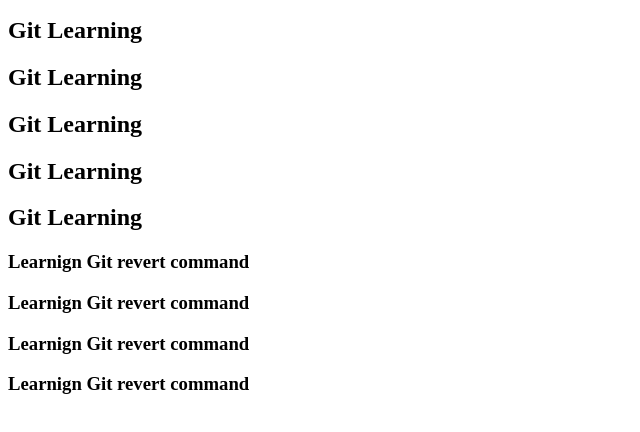
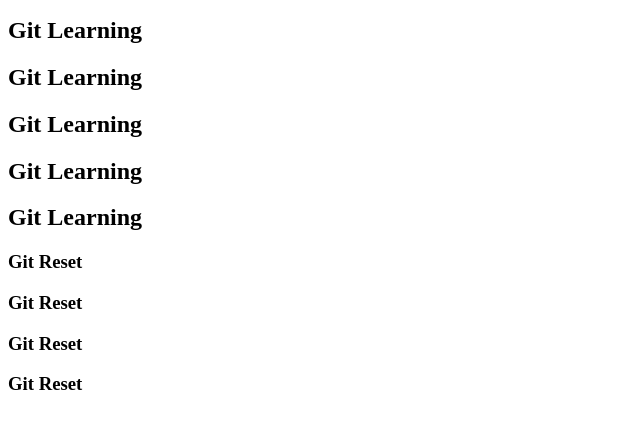
Before and after one commit to Surya-Vijay/Git-Workflow, a plain HTML site: page index.html in a window 1280 px wide. Shown: the part 110-542 px from the top of the page, without its empty margins (0-640 px from the left). Drawn offline with Linux system fonts and the light colour scheme.

Commit message:
reset command

```diff
--- a/index.html
+++ b/index.html
@@ -13,9 +13,10 @@
     <h2>Git Learning</h2>
     <h2>Git Learning</h2>
     <h2>Git Learning</h2>
-    <h3>Learnign Git revert command</h3>
-    <h3>Learnign Git revert command</h3>
-    <h3>Learnign Git revert command</h3>
-    <h3>Learnign Git revert command</h3>
+    <h3>Git Reset</h3>
+    <h3>Git Reset</h3>
+    <h3>Git Reset</h3>
+    <h3>Git Reset</h3>
+
 </body>
 </html>
```
